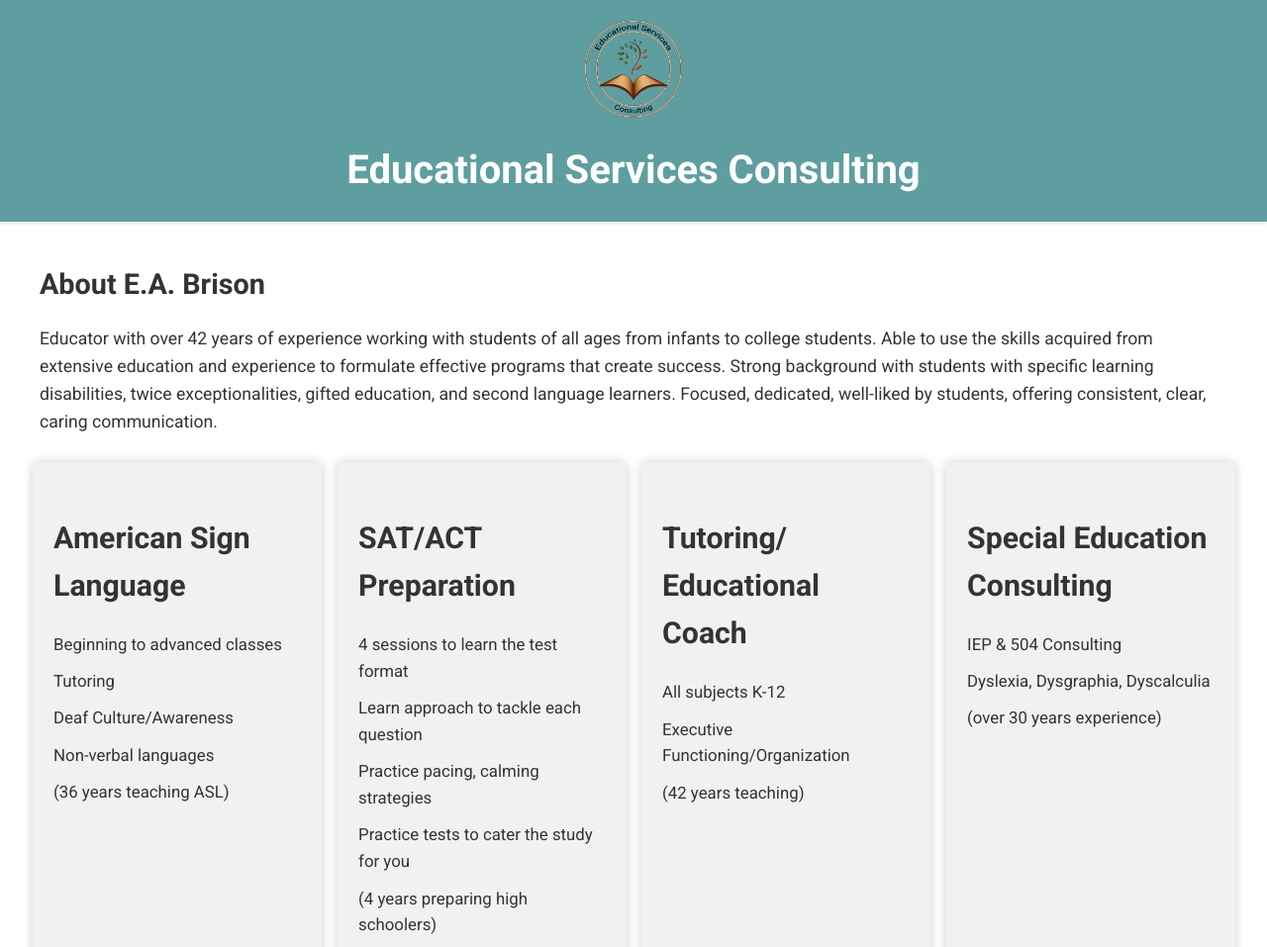
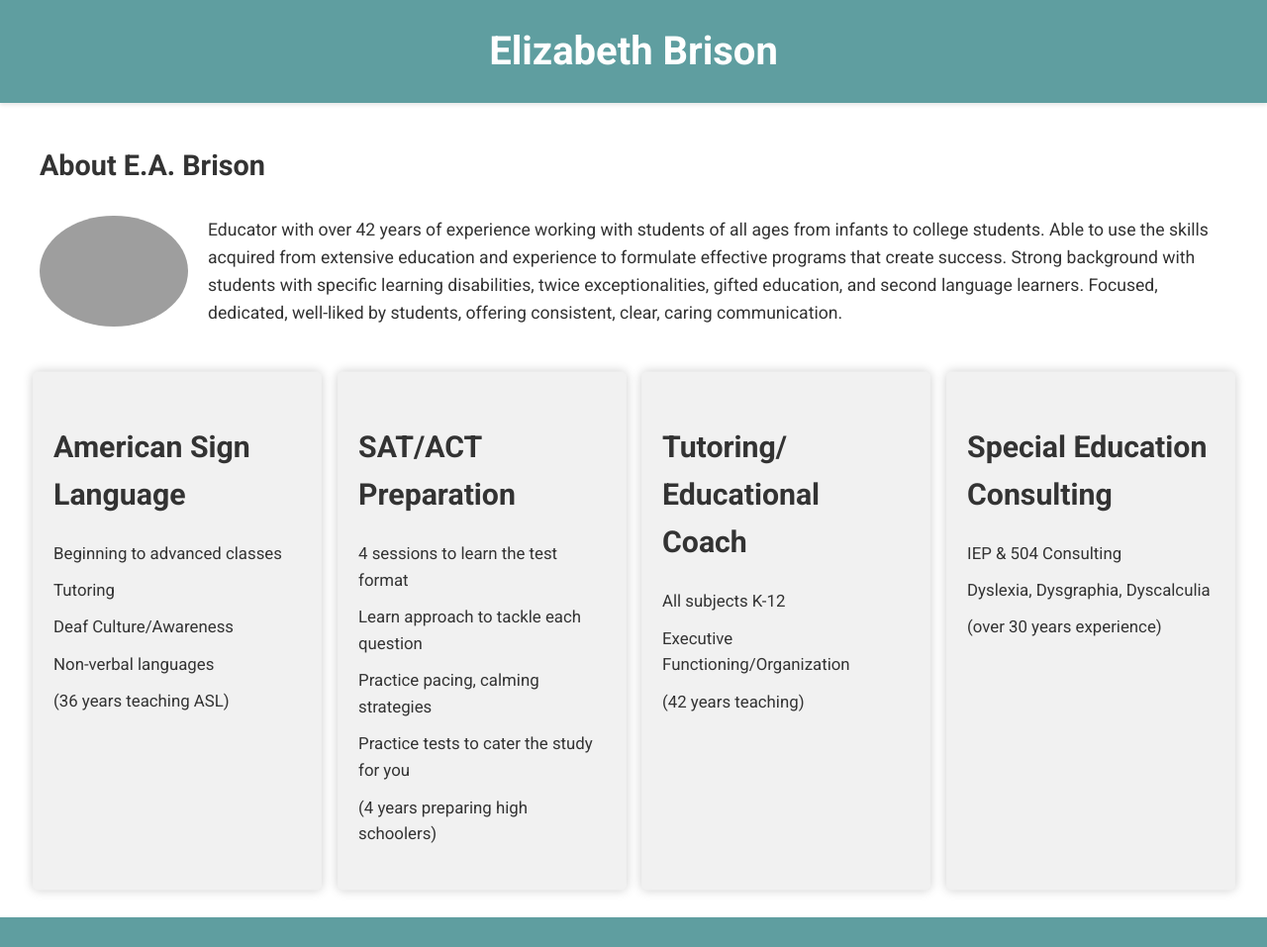
Before and after one commit to TheTrueProblematic/eduWeb, a plain HTML site: page index.html in a window 1280 px wide. Shown: the top 957 px of the page at 99% size. Drawn offline with Linux system fonts and the light colour scheme; grey boxes are pictures that could not be loaded.

Commit message:
profile picture

```diff
--- a/index.html
+++ b/index.html
@@ -3,27 +3,29 @@
 <head>
     <meta charset="UTF-8">
     <meta name="viewport" content="width=device-width, initial-scale=1.0">
-    <title>Educational Services Consulting</title>
+    <title>Elizabeth Brison</title>
     <link rel="stylesheet" href="styles.css">
     <script src="main.js" defer></script>
     <link href="https://fonts.googleapis.com/css?family=Roboto:400,700&display=swap" rel="stylesheet">
 </head>
 <body>
 <header>
-    <div class="logo-container">
-        <img src="Ecu%20Logo%202.png" alt="Logo" class="logo">
-        <!--        <img src="temporary-logo-2.png" alt="Logo 2" class="logo">-->
-    </div>
-    <h1>Educational Services Consulting</h1>
+<!--    <div class="logo-container">-->
+<!--        <img src="Ecu%20Logo%202.png" alt="Logo" class="logo">-->
+<!--    </div>-->
+    <h1>Elizabeth Brison</h1>
 </header>
 <main>
     <section class="about">
         <h2>About E.A. Brison</h2>
-        <p>Educator with over 42 years of experience working with students of all ages from infants to college students.
-            Able to use the skills acquired from extensive education and experience to formulate effective programs that
-            create success. Strong background with students with specific learning disabilities, twice exceptionalities,
-            gifted education, and second language learners. Focused, dedicated, well-liked by students, offering
-            consistent, clear, caring communication.</p>
+        <div class="profile-container">
+            <img src="eabrison.JPG" alt="Elizabeth Brison" class="profile-picture">
+            <p>Educator with over 42 years of experience working with students of all ages from infants to college students.
+                Able to use the skills acquired from extensive education and experience to formulate effective programs that
+                create success. Strong background with students with specific learning disabilities, twice exceptionalities,
+                gifted education, and second language learners. Focused, dedicated, well-liked by students, offering
+                consistent, clear, caring communication.</p>
+        </div>
     </section>
 
     <section class="services">
--- a/styles.css
+++ b/styles.css
@@ -50,6 +50,19 @@ main {
     margin-bottom: 40px;
 }
 
+.profile-container {
+    display: flex;
+    align-items: center;
+}
+
+.profile-picture {
+    width: 150px;
+    height: auto;
+    border-radius: 50%;
+    object-fit: cover;
+    margin-right: 20px;
+}
+
 .services {
     display: grid;
     grid-template-columns: repeat(auto-fit, minmax(250px, 1fr));
```
Also changed, not shown: 2 other files.
